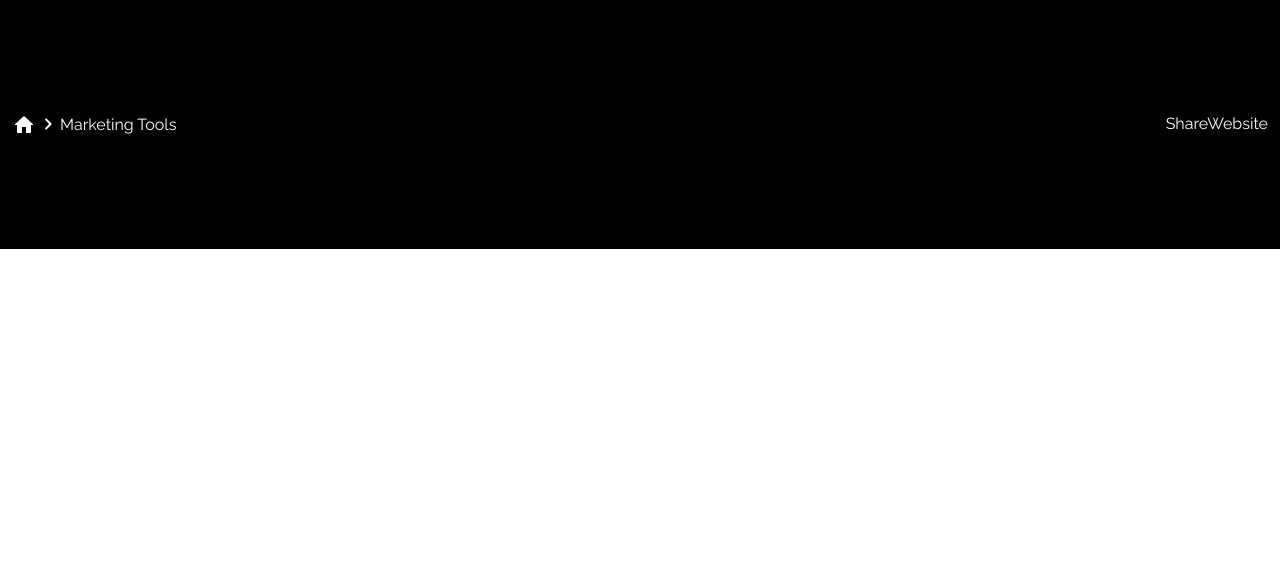
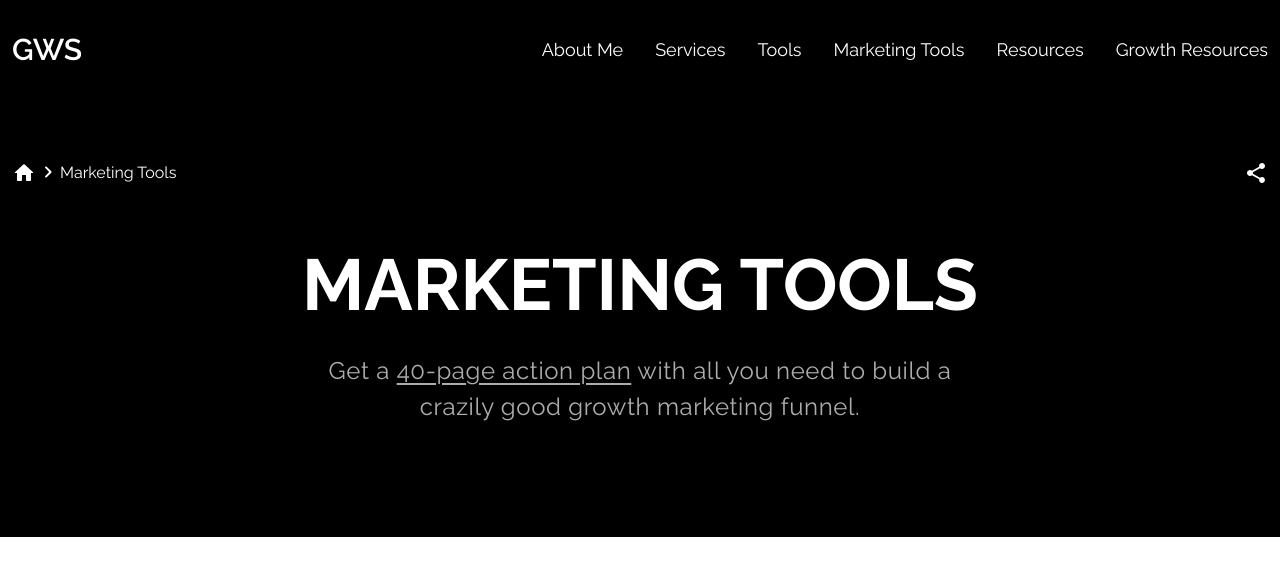
Before and after one commit to Growth-Friends/grow-with-sahil, a Next.js app: page /marketing-tools in a window 1280 px wide. Shown: the top 576 px of the page. Built offline with nearby package versions, Linux system fonts and the light colour scheme.

Commit message:
subHeroSection done

```diff
--- a/package.json
+++ b/package.json
@@ -19,7 +19,8 @@
     "next": "14.2.5",
     "react": "^18",
     "react-dom": "^18",
-    "react-fast-marquee": "^1.6.5"
+    "react-fast-marquee": "^1.6.5",
+    "react-share": "^5.1.0"
   },
   "devDependencies": {
     "postcss": "^8",
--- a/src/app/layout.js
+++ b/src/app/layout.js
@@ -16,7 +16,7 @@ export default function RootLayout({ children }) {
   return (
     <html lang="en">
       <body className={rale.className}>
-        {/* <Navbar /> */}
+        <Navbar />
         {children}
       </body>
     </html>
--- a/src/components/SubHeroSection/SubHeroSection.js
+++ b/src/components/SubHeroSection/SubHeroSection.js
@@ -2,18 +2,38 @@
 import React, { useRef } from "react";
 import MainLayout from "../Layout/MainLayout";
 import BreadCrumbAndShare from "../UtilComponents/BreadCrumbAndShare/BreadCrumbAndShare";
+import { getComponentText } from "@/utils/functions/functions";
 
 export let subHeroSectionRef;
 
 function SubHeroSection() {
   subHeroSectionRef = useRef();
+  const content = getComponentText("marketingTools.subHeroSection");
   return (
     <MainLayout
       ref={subHeroSectionRef}
       outerClass={"bg-black text-white"}
-      innerClass={"py-28"}
+      innerClass={"pt-40 pb-28"}
     >
       <BreadCrumbAndShare />
+      <div className="text-center mt-16">
+        <h1 className="uppercase font-bold text-7xl">{content.heading}</h1>
+        <p className="text-bgBlackPara text-2xl w-[630px] mx-auto mt-8 tracking-wide leading-normal ">
+          {content.subHeading.map((item, index) => {
+            return (
+              <React.Fragment key={index}>
+                {item.para ? (
+                  <span>{item.para}</span>
+                ) : (
+                  <a href={item.href} className="underline underline-offset-4">
+                    {item.link}
+                  </a>
+                )}
+              </React.Fragment>
+            );
+          })}
+        </p>
+      </div>
     </MainLayout>
   );
 }
--- a/src/components/UtilComponents/BreadCrumbAndShare/ShareWebsite/ShareWebsite.js
+++ b/src/components/UtilComponents/BreadCrumbAndShare/ShareWebsite/ShareWebsite.js
@@ -1,7 +1,85 @@
-import React from "react";
+"use client";
+import React, { useEffect, useState } from "react";
+import ShareRoundedIcon from "@mui/icons-material/ShareRounded";
+import { AnimatePresence, motion } from "framer-motion";
+import {
+  WhatsappShareButton,
+  WhatsappIcon,
+  TwitterShareButton,
+  TwitterIcon,
+  FacebookShareButton,
+  FacebookIcon,
+  LinkedinShareButton,
+  LinkedinIcon,
+} from "react-share";
 
 function ShareWebsite() {
-  return <div>ShareWebsite</div>;
+  const [currentPath, setCurrentPath] = useState();
+  const [isHovered, setHovered] = useState(false);
+
+  //onClick
+  function isHoveredOpen() {
+    setHovered(true);
+  }
+
+  function isHoveredClose(e) {
+    const shareButtonClicked = Array.from(e.target.classList).includes(
+      "share-social-button"
+    );
+    if (!shareButtonClicked && isHovered) {
+      setHovered(false);
+    }
+  }
+
+  useEffect(() => {
+    setCurrentPath(window.location);
+    window.addEventListener("click", isHoveredClose);
+    return () => {
+      window.removeEventListener("click", isHoveredClose);
+    };
+  }, [isHovered]);
+
+  return (
+    <div className="relative" onClick={isHoveredOpen}>
+      <ShareRoundedIcon
+        className="share-social-button cursor-pointer"
+        onClick={isHoveredOpen}
+      />
+      <AnimatePresence>
+        {isHovered && (
+          <motion.div
+            initial={{ x: 30, opacity: 0 }}
+            animate={{ x: 0, opacity: 1 }}
+            exit={{ x: 30, opacity: 0 }}
+            transition={{ type: "spring", duration: 1 }}
+            className=" absolute right-0 -bottom-10 flex items-center gap-x-2.5 "
+          >
+            <WhatsappShareButton
+              url={currentPath}
+              className="flex items-center"
+            >
+              <WhatsappIcon className="rounded-md w-6 h-min " />
+            </WhatsappShareButton>
+            <TwitterShareButton url={currentPath} className="flex items-center">
+              <TwitterIcon className="rounded w-6 h-min " />
+            </TwitterShareButton>
+            <FacebookShareButton
+              url={currentPath}
+              className="flex items-center"
+            >
+              <FacebookIcon className="rounded w-6 h-min " />
+            </FacebookShareButton>
+            <LinkedinShareButton
+              url={currentPath}
+              className="flex items-center"
+            >
+              <LinkedinIcon className="rounded w-6 h-min " />
+            </LinkedinShareButton>
+          </motion.div>
+        )}
+      </AnimatePresence>
+    </div>
+  );
 }
 
 export default ShareWebsite;
--- a/src/utils/languages/EN.JSON
+++ b/src/utils/languages/EN.JSON
@@ -387,5 +387,17 @@
         }
       ]
     }
+  },
+  "marketingTools": {
+    "subHeroSection": {
+      "heading": "Marketing Tools",
+      "subHeading": [
+        { "para": "Get a " },
+        { "link": "40-page action plan", "href": "/" },
+        {
+          "para": " with all you need to build a crazily good growth marketing funnel."
+        }
+      ]
+    }
   }
 }
```
Also changed, not shown: 1 other file (tests, documents, lock files or other folders).
